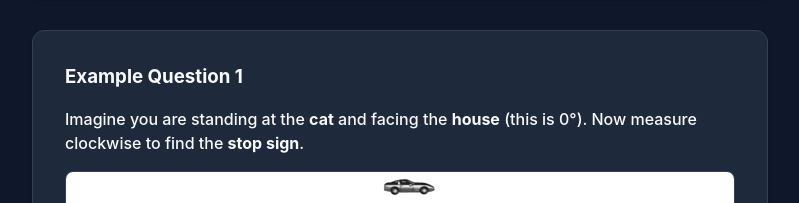
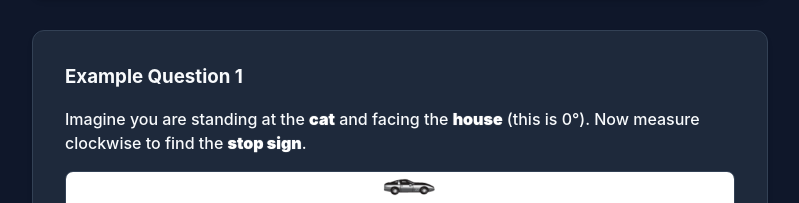
Before and after one commit to Naitik-Lalchandani/PTSOT-Test, a React (Vite) app: page / in a window 1280 px wide. Shown: the part 1024-1227 px from the top of the page, without its empty margins (240-1039 px from the left). Built offline with nearby package versions, Linux system fonts and the light colour scheme.

Commit message:
Switch to <b> and enforce high font weight via CSS

```diff
--- a/src/components/IntroPage.jsx
+++ b/src/components/IntroPage.jsx
@@ -112,7 +112,7 @@ export default function IntroPage({ onStart }) {
       <ExampleQuestion
         questionNumber={1}
         imageSrc="./questions/eg.png"
-        questionText={<>Imagine you are standing at the <strong>cat</strong> and facing the <strong>house</strong> (this is 0°). Now measure clockwise to find the <strong>stop sign</strong>.</>}
+        questionText={<>Imagine you are standing at the <b>cat</b> and facing the <b>house</b> (this is 0°). Now measure clockwise to find the <b>stop sign</b>.</>}
         options={['A. 60º', 'B. 300º', 'C. 180º', 'D. 270º']}
         correctOption="A. 60º"
         explanation="Since you are facing the house, the stop sign is to your front-right, making it a 60-degree angle."
@@ -121,7 +121,7 @@ export default function IntroPage({ onStart }) {
       <ExampleQuestion
         questionNumber={2}
         imageSrc="./questions/eg.png"
-        questionText={<>Imagine you are standing at the <strong>cat</strong> and facing the <strong>house</strong> (this is 0°). Now measure clockwise to find the <strong>flower</strong>.</>}
+        questionText={<>Imagine you are standing at the <b>cat</b> and facing the <b>house</b> (this is 0°). Now measure clockwise to find the <b>flower</b>.</>}
         options={['A. 60º', 'B. 300º', 'C. 180º', 'D. 270º']}
         correctOption="B. 300º"
         explanation="Facing the house, the flower is to your left. Measuring clockwise, 360 - 60 = 300 degrees."
--- a/src/components/TestPage.jsx
+++ b/src/components/TestPage.jsx
@@ -6,73 +6,73 @@ const QUESTION_DATA = [
   {
     number: 1,
     imageSrc: `./questions/1.png`,
-    questionText: <>1. Imagine you are standing at the <strong>car</strong> and facing the <strong>traffic light</strong>. Select the correct direction and angle at which the <strong>stop sign</strong> will be.</>,
+    questionText: <>1. Imagine you are standing at the <b>car</b> and facing the <b>traffic light</b>. Select the correct direction and angle at which the <b>stop sign</b> will be.</>,
     options: ['A. 120º', 'B. 300º', 'C. 180º', 'D. 270º']
   },
   {
     number: 2,
     imageSrc: `./questions/2.png`,
-    questionText: <>2. Imagine you are standing at the <strong>cat</strong> and facing the <strong>tree</strong>. Select the correct direction and angle at which the <strong>car</strong> will be.</>,
+    questionText: <>2. Imagine you are standing at the <b>cat</b> and facing the <b>tree</b>. Select the correct direction and angle at which the <b>car</b> will be.</>,
     options: ['A. 90º', 'B. 240º', 'C. 190º', 'D. 270º']
   },
   {
     number: 3,
     imageSrc: `./questions/3.png`,
-    questionText: <>3. Imagine you are standing at the <strong>stop sign</strong> and facing the <strong>cat</strong>. Select the correct direction and angle at which the <strong>house</strong> will be.</>,
+    questionText: <>3. Imagine you are standing at the <b>stop sign</b> and facing the <b>cat</b>. Select the correct direction and angle at which the <b>house</b> will be.</>,
     options: ['A. 180º', 'B. 90º', 'C. 225º', 'D. 45º']
   },
   {
     number: 4,
     imageSrc: `./questions/4.png`,
-    questionText: <>4. Imagine you are standing at the <strong>cat</strong> and facing the <strong>flower</strong>. Select the correct direction and angle at which the <strong>car</strong> will be.</>,
+    questionText: <>4. Imagine you are standing at the <b>cat</b> and facing the <b>flower</b>. Select the correct direction and angle at which the <b>car</b> will be.</>,
     options: ['A. 180º', 'B. 225º', 'C. 270º', 'D. 150º']
   },
   {
     number: 5,
     imageSrc: `./questions/5.png`,
-    questionText: <>5. Imagine you are standing at the <strong>stop sign</strong> and facing the <strong>tree</strong>. Select the correct direction and angle at which the <strong>traffic light</strong> will be.</>,
+    questionText: <>5. Imagine you are standing at the <b>stop sign</b> and facing the <b>tree</b>. Select the correct direction and angle at which the <b>traffic light</b> will be.</>,
     options: ['A. 120º', 'B. 45º', 'C. 300º', 'D. 330º']
   },
   {
     number: 6,
     imageSrc: `./questions/6.png`,
-    questionText: <>6. Imagine you are standing at the <strong>stop sign</strong> and facing the <strong>flower</strong>. Select the correct direction and angle at which the <strong>car</strong> will be.</>,
+    questionText: <>6. Imagine you are standing at the <b>stop sign</b> and facing the <b>flower</b>. Select the correct direction and angle at which the <b>car</b> will be.</>,
     options: ['A. 240º', 'B. 30º', 'C. 180º', 'D. 270º']
   },
   {
     number: 7,
     imageSrc: `./questions/7.png`,
-    questionText: <>7. Imagine you are standing at the <strong>traffic light</strong> and facing the <strong>house</strong>. Select the correct direction and angle at which the <strong>flower</strong> will be.</>,
+    questionText: <>7. Imagine you are standing at the <b>traffic light</b> and facing the <b>house</b>. Select the correct direction and angle at which the <b>flower</b> will be.</>,
     options: ['A. 270º', 'B. 30º', 'C. 330º', 'D. 200º']
   },
   {
     number: 8,
     imageSrc: `./questions/8.png`,
-    questionText: <>8. Imagine you are standing at the <strong>house</strong> and facing the <strong>flower</strong>. Select the correct direction and angle at which the <strong>stop sign</strong> will be.</>,
+    questionText: <>8. Imagine you are standing at the <b>house</b> and facing the <b>flower</b>. Select the correct direction and angle at which the <b>stop sign</b> will be.</>,
     options: ['A. 180º', 'B. 230º', 'C. 350º', 'D. 260º']
   },
   {
     number: 9,
     imageSrc: `./questions/9.png`,
-    questionText: <>9. Imagine you are standing at the <strong>car</strong> and facing the <strong>stop sign</strong>. Select the correct direction and angle at which the <strong>tree</strong> will be.</>,
+    questionText: <>9. Imagine you are standing at the <b>car</b> and facing the <b>stop sign</b>. Select the correct direction and angle at which the <b>tree</b> will be.</>,
     options: ['A. 180º', 'B. 240º', 'C. 270º', 'D. 90º']
   },
   {
     number: 10,
     imageSrc: `./questions/10.png`,
-    questionText: <>10. Imagine you are standing at the <strong>traffic light</strong> and facing the <strong>cat</strong>. Select the correct direction and angle at which the <strong>car</strong> will be.</>,
+    questionText: <>10. Imagine you are standing at the <b>traffic light</b> and facing the <b>cat</b>. Select the correct direction and angle at which the <b>car</b> will be.</>,
     options: ['A. 90º', 'B. 60º', 'C. 300º', 'D. 270º']
   },
   {
     number: 11,
     imageSrc: `./questions/11.png`,
-    questionText: <>11. Imagine you are standing at the <strong>tree</strong> and facing the <strong>flower</strong>. Select the correct direction and angle at which the <strong>house</strong> will be.</>,
+    questionText: <>11. Imagine you are standing at the <b>tree</b> and facing the <b>flower</b>. Select the correct direction and angle at which the <b>house</b> will be.</>,
     options: ['A. 150º', 'B. 90º', 'C. 60º', 'D. 30º']
   },
   {
     number: 12,
     imageSrc: `./questions/12.png`,
-    questionText: <>12. Imagine you are standing at the <strong>cat</strong> and facing the <strong>house</strong>. Select the correct direction and angle at which the <strong>traffic light</strong> will be.</>,
+    questionText: <>12. Imagine you are standing at the <b>cat</b> and facing the <b>house</b>. Select the correct direction and angle at which the <b>traffic light</b> will be.</>,
     options: ['A. 150º', 'B. 180º', 'C. 270º', 'D. 90º']
   }
 ];
--- a/src/index.css
+++ b/src/index.css
@@ -44,6 +44,12 @@ body {
 h1, h2, h3 {
   color: var(--text-primary);
   margin-bottom: 1rem;
+}
+
+b, strong {
+  font-weight: 900;
+  color: #ffffff;
+  text-shadow: 0 0 1px rgba(255,255,255,0.5);
 }
 
 .container {
```
